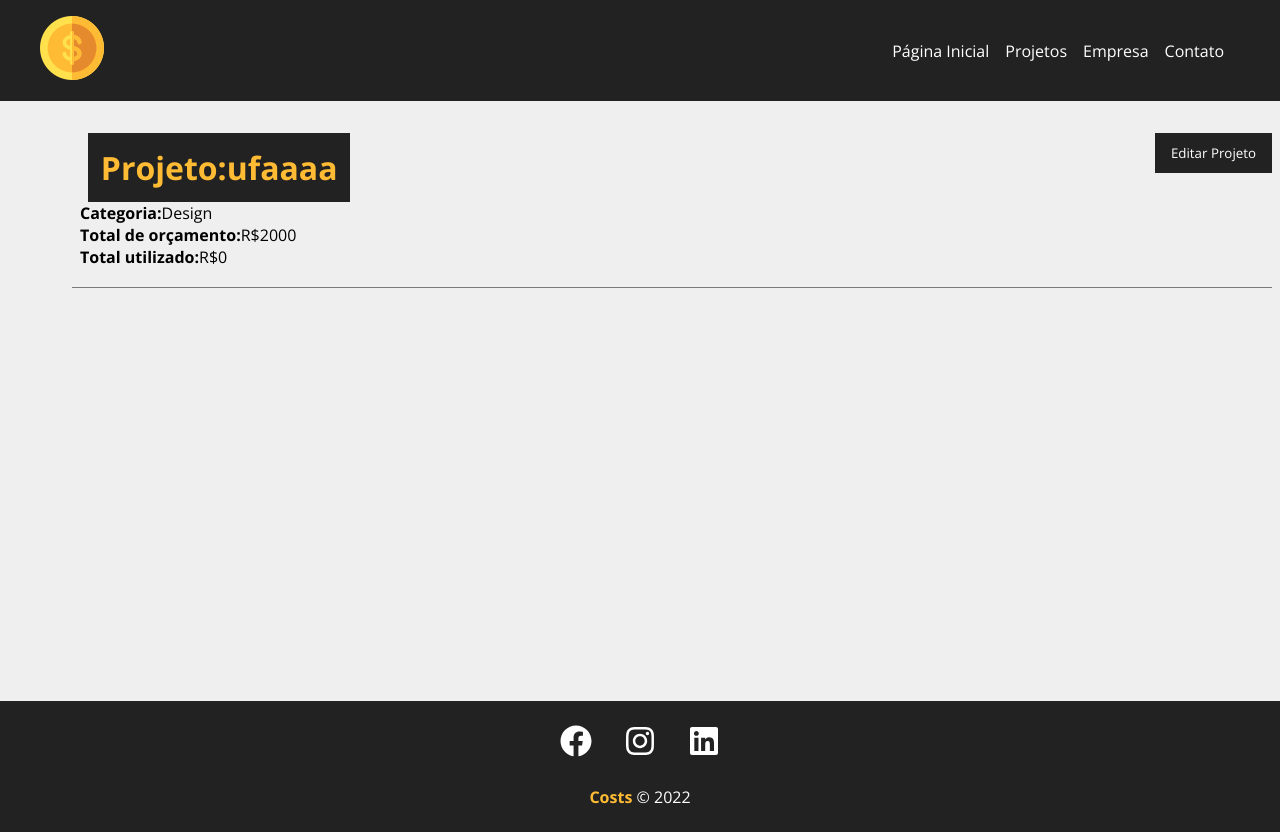
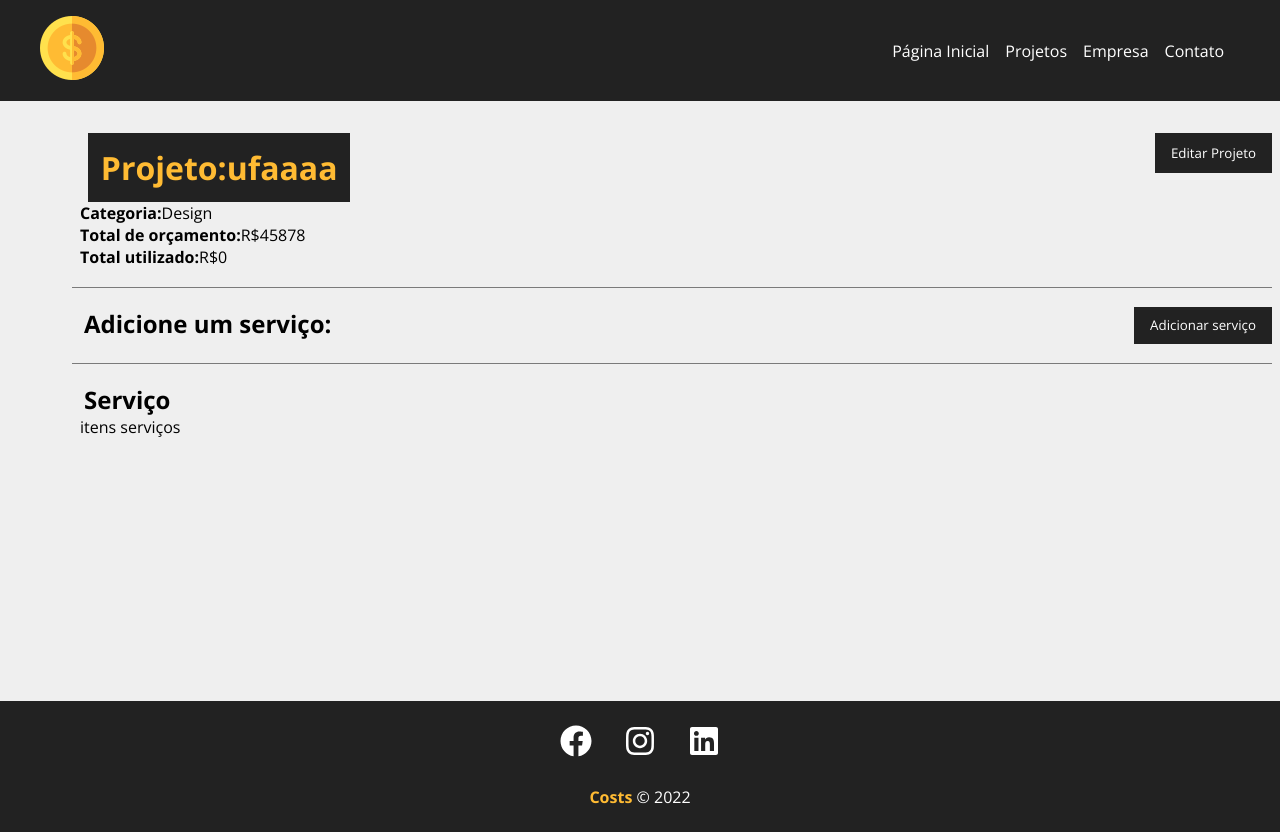
Before and after one commit to GuilhermeSouzaViana/Costs, a React (Create React App) app in the folder Arquivos/costs/: page /project/1 in a window 1280 px wide. Shown: the top 832 px of the page. Built offline with nearby package versions, Linux system fonts and the light colour scheme; data requests are answered from the project's data file.

Commit message:
feat:(area de servico)

```diff
--- a/Arquivos/costs/db.json
+++ b/Arquivos/costs/db.json
@@ -3,7 +3,7 @@
     {
       "0": {},
       "name": "ufaaaa",
-      "budget": "2000",
+      "budget": "45878",
       "category": {
         "id": "3",
         "name": "Design"
--- a/Arquivos/costs/src/components/pages/Project.js
+++ b/Arquivos/costs/src/components/pages/Project.js
@@ -12,9 +12,10 @@
     const { id } = useParams()
 
     const [project, setProject] = useState([])
-    const [showProjectForm,setShowProjectForm]=useState(false)
-    const [message,setMessage]=useState()
-    const [type,setType]=useState()
+    const [showProjectForm, setShowProjectForm] = useState(false)
+    const [showServiceForm, setShowServiceForm] = useState(false)
+    const [message, setMessage] = useState()
+    const [type, setType] = useState()
 
 
     useEffect(() => {
@@ -40,38 +41,44 @@
 
 
 
-function editPost(project){
+    function editPost(project) {
+        setMessage('')
         //budget validation
 
-if(project.budget < project.cost){
+        if (project.budget < project.cost) {
             setMessage('O orçamento não pode ser menor que o custo do projeto !')
             setType('error')
             return false
         }
 
-fetch(`http://localhost:5000/projects/${project.id}`,{
+        fetch(`http://localhost:5000/projects/${project.id}`, {
 
-method:'PATCH',
-headers:{'Content-Type':'application/json'},
-body:JSON.stringify(project),
+            method: 'PATCH',
+            headers: { 'Content-Type': 'application/json' },
+            body: JSON.stringify(project),
 
 
         })
             .then(resp => resp.json())
-.then((data)=>{
+            .then((data) => {
 
                 setProject(data)
                 setShowProjectForm(false)
                 setMessage('O projeto foi atualizado !')
                 setType('success')
             })
-.catch((err)=> console.log(err))
+            .catch((err) => console.log(err))
 
     }
 
-function toggleProjectForm(){
+    function toggleProjectForm() {
         setShowProjectForm(!showProjectForm)
     }
+
+    function toggleServiceForm() {
+        setShowServiceForm(!showServiceForm)
+    }
+
 
 
     return (
@@ -79,7 +86,7 @@
             {project.name ? (
                 <div className={styles.project_details}>
                     <Container customClass='column'>
-                    {message && <Message type={type} msg={message}/>}
+                        {message && <Message type={type} msg={message} />}
                         <div className={styles.details_container}>
                             <h1>Projeto:{project.name}</h1>
                             <button className={styles.btn} onClick={toggleProjectForm}>
@@ -100,12 +107,30 @@
 
                                     />
                                 </div>
-                            ) }
+                            )}
                         </div>
 
+                        <div className={styles.service_form_container}>
+
+                            <h2>Adicione um serviço:</h2>
+                            <button className={styles.btn} onClick={toggleServiceForm}>
+                                {!showServiceForm ? 'Adicionar serviço' : 'Fechar'}
+                            </button>
+
+                            <div className={styles.project_info}>
+                                {showServiceForm && <div>Form serviço</div>}
+                            </div>
+                        </div>
+
+                        <h2>Serviço</h2>
+                        <Container customClass='start'>
+                            <p>itens serviços</p>
+
                         </Container>
-                </div>
-            ) : (<Load />)}
+                    </Container>
+                </div >
+            ) : (<Load />)
+            }
         </>
     )
 }
```
Lines whose indentation alone changed are shown as unchanged.
